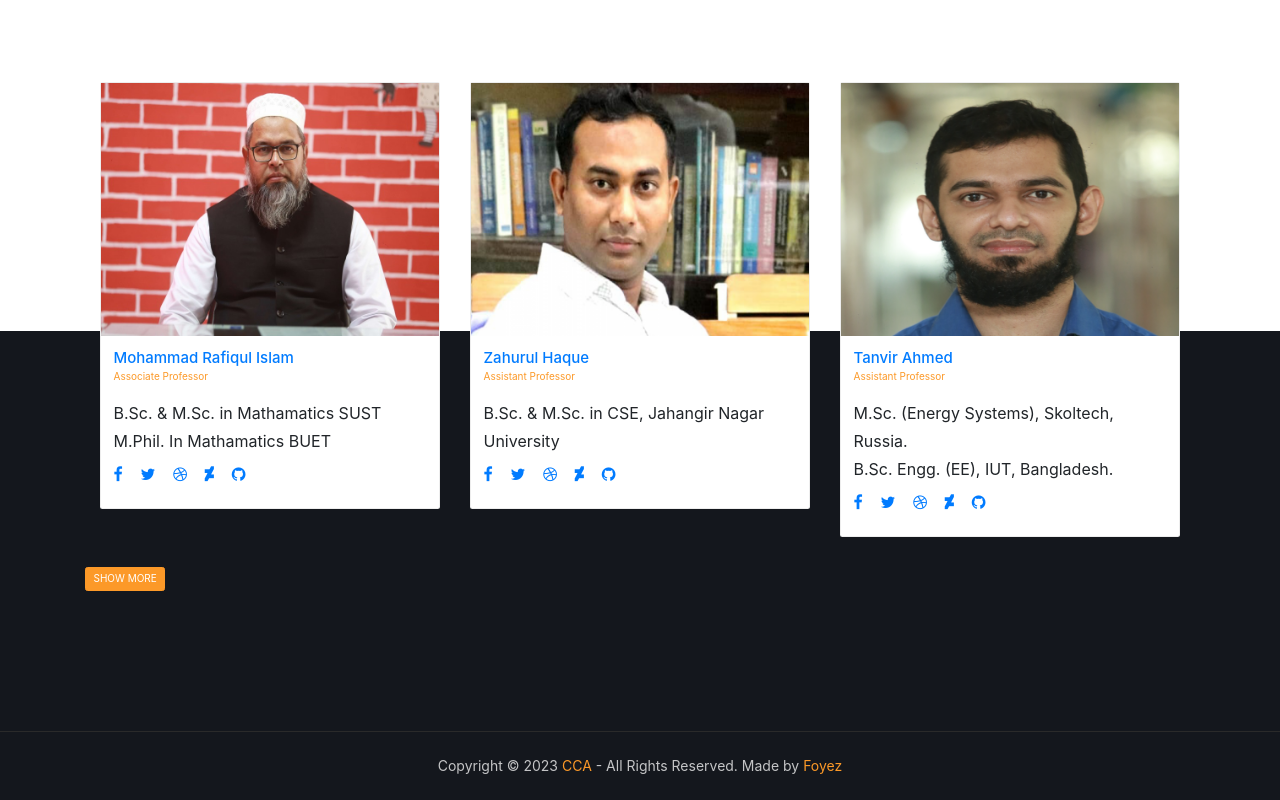
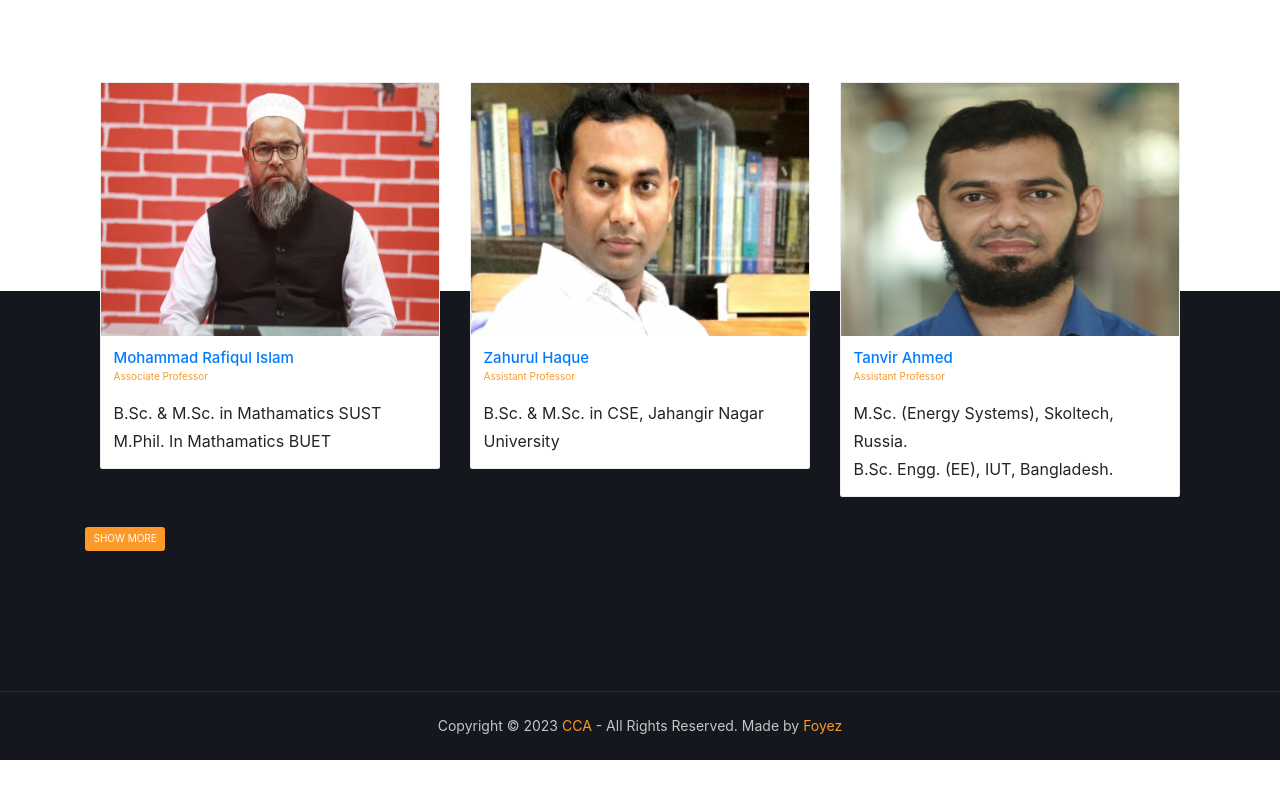
Before and after one commit to ahmedfoyez786/Project-CSE_Course_Archive, a website with bundled scripts: page theme/about.html in a window 1280 px wide. Shown: the part 1417-2217 px from the top of the page. After the commit the page ends 2177 px from the top, so only its background shows below. Built offline with nearby package versions, Linux system fonts and the light colour scheme; a web font is replaced by a local one.

Commit message:
some extra feature removed

```diff
--- a/theme/about.html
+++ b/theme/about.html
@@ -143,23 +143,7 @@
                           B.Sc. & M.Sc. in Mathamatics SUST <br/>
                           M.Phil. In Mathamatics BUET
                         </p>
-                        <ul class="list-inline">
-                          <li>
-                            <a href="#"><i class="fa fa-facebook"></i></a>
-                          </li>
-                          <li>
-                            <a href="#"><i class="fa fa-twitter"></i></a>
-                          </li>
-                          <li>
-                            <a href="#"><i class="fa fa-dribbble"></i></a>
-                          </li>
-                          <li>
-                            <a href="#"><i class="fa fa-deviantart"></i></a>
-                          </li>
-                          <li>
-                            <a href="#"><i class="fa fa-github"></i></a>
-                          </li>
-                        </ul>
+
                       </div>
                     </div>
                     <!-- card -->
@@ -181,23 +165,7 @@
                         <p class="card-text">
                           B.Sc. & M.Sc. in CSE, Jahangir Nagar University
                         </p>
-                        <ul class="list-inline">
-                          <li>
-                            <a href="#"><i class="fa fa-facebook"></i></a>
-                          </li>
-                          <li>
-                            <a href="#"><i class="fa fa-twitter"></i></a>
-                          </li>
-                          <li>
-                            <a href="#"><i class="fa fa-dribbble"></i></a>
-                          </li>
-                          <li>
-                            <a href="#"><i class="fa fa-deviantart"></i></a>
-                          </li>
-                          <li>
-                            <a href="#"><i class="fa fa-github"></i></a>
-                          </li>
-                        </ul>
+
                       </div>
                     </div>
                     <!-- card -->
@@ -220,23 +188,7 @@
                           M.Sc. (Energy Systems), Skoltech, Russia. <br/>
                           B.Sc. Engg. (EE), IUT, Bangladesh.
                         </p>
-                        <ul class="list-inline">
-                          <li>
-                            <a href="#"><i class="fa fa-facebook"></i></a>
-                          </li>
-                          <li>
-                            <a href="#"><i class="fa fa-twitter"></i></a>
-                          </li>
-                          <li>
-                            <a href="#"><i class="fa fa-dribbble"></i></a>
-                          </li>
-                          <li>
-                            <a href="#"><i class="fa fa-deviantart"></i></a>
-                          </li>
-                          <li>
-                            <a href="#"><i class="fa fa-github"></i></a>
-                          </li>
-                        </ul>
+
                       </div>
                     </div>
                     <!-- card -->
```
